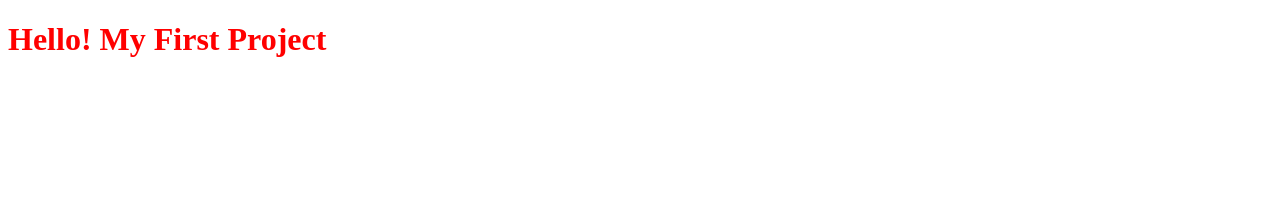
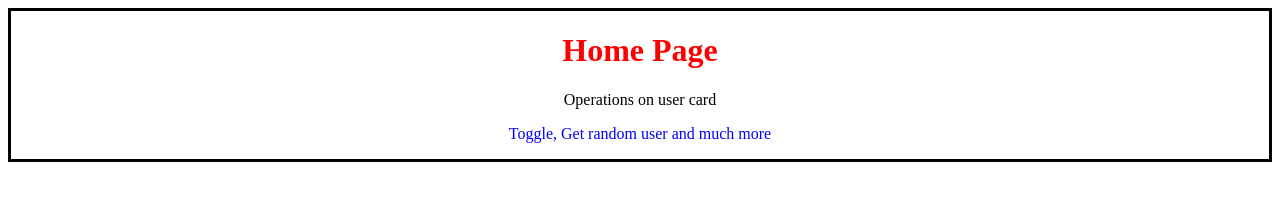
Before and after one commit to Poojitha2605/auto-suggest, a website: page frontend/index.html in a window 1280 px wide. Drawn offline with Linux system fonts and the light colour scheme.

Commit message:
refactor: restructure HTML layout and add CSS styles for home intro section

```diff
--- a/frontend/index.css
+++ b/frontend/index.css
@@ -1,3 +1,13 @@
 h1{
     color: red;
 }
+#home-intro{
+    text-align: center;
+    border: 3px solid black;
+}
+#home-intro:hover{
+    background-color: yellow;
+}
+#p2{
+    color:blue;
+}
--- a/frontend/index.html
+++ b/frontend/index.html
@@ -7,7 +7,12 @@
     <link rel="stylesheet" href="index.css">
 </head>
 <body>
-    <h1>Hello! My First Project</h1>
+    <div id="home-intro">
+        <h1>Home Page</h1>
+        <p id="p1">Operations on user card</p>
+        <p id="p2">Toggle, Get random user and much more</p>
+
+    </div>
     <script src="index.js"></script>
 </body>
 </html>
```
